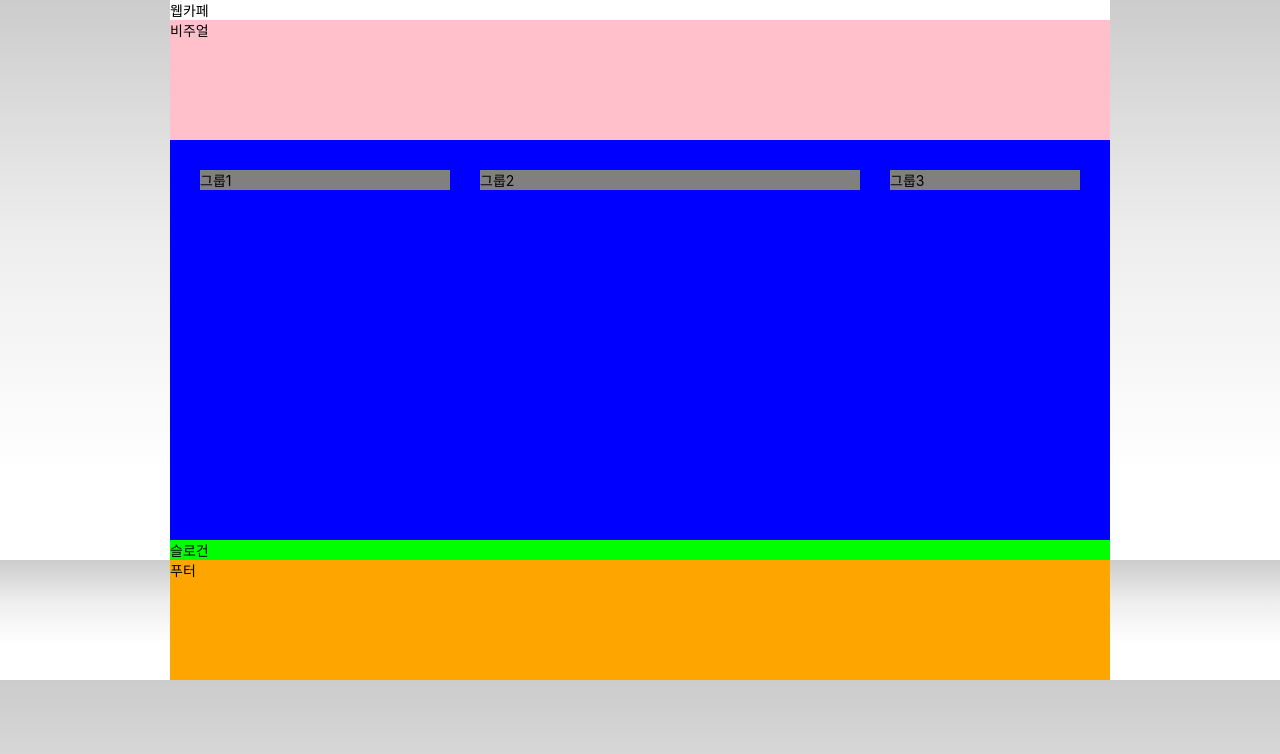
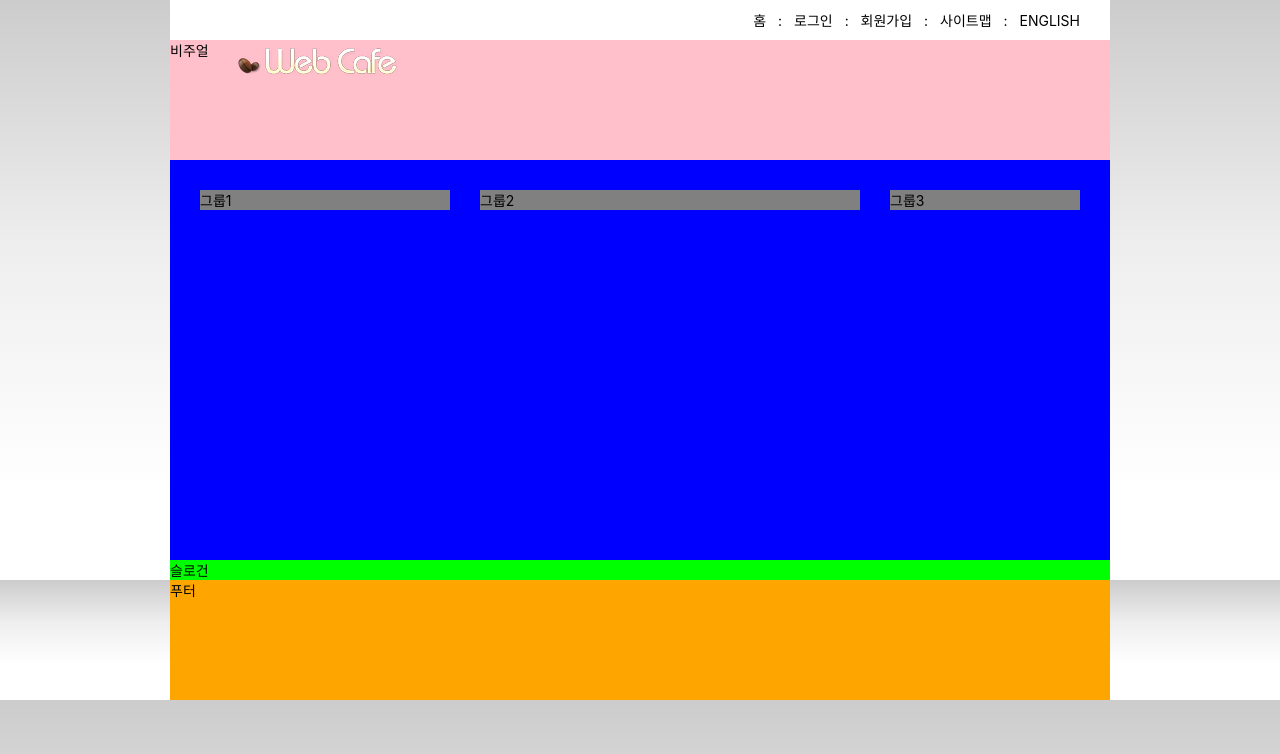
Before and after one commit to leejaelll/zeroConnecTo, a website: page HTML5/index.html in a window 1280 px wide. Drawn offline with Linux system fonts and the light colour scheme; a web font is replaced by a local one.

Commit message:
로고 및 멤버링크 마크업과 디자인 완성

```diff
--- a/HTML5/css/index.css
+++ b/HTML5/css/index.css
@@ -1,5 +1,8 @@
 @import url("./normalize.css");
 @import url("./reset.css");
+:root {
+    --spacing: 8px;
+}
 
 *,
 *::before,
@@ -28,6 +31,11 @@ body {
     );
 }
 
+a {
+    text-decoration: none;
+    color: inherit;
+}
+
 /* 레이아웃 */
 
 .header,
@@ -41,8 +49,36 @@ body {
 /* Header */
 .header {
     background-color: #fff;
+    position: relative;
+    padding: 0 30px;
+}
+/* 로고 */
+.logo {
+    /* background: blue; */
+    position: absolute;
+    top: 45px;
+    left: 65px;
 }
 
+/* 멤버 링크 모음 */
+.member {
+    /* display: flex;
+    flex-flow: row nowrap;
+    justify-content: flex-end;
+    align-items: center; */
+    text-align: right;
+    padding: 4px 0;
+    transform: translateX(8px);
+}
+.member li,
+.member a {
+    display: inline-block;
+}
+
+.member a {
+    padding: 6px 8px;
+    text-transform: uppercase;
+}
 /* Visual */
 .visual {
     background: pink;
--- a/HTML5/index.html
+++ b/HTML5/index.html
@@ -14,7 +14,30 @@
     </head>
     <body>
         <header class="header">
-            <h1>웹카페</h1>
+            <h1 class="logo">
+                <a href="/"><img src="./assets/logo.png" alt="Web Cafe" /></a>
+            </h1>
+            <ul class="member">
+                <li>
+                    <a href="/">홈</a>
+                </li>
+                <li>
+                    <span aria-hidden="true">:</span>
+                    <a href="/">로그인</a>
+                </li>
+                <li>
+                    <span aria-hidden="true">:</span>
+                    <a href="/">회원가입</a>
+                </li>
+                <li>
+                    <span aria-hidden="true">:</span>
+                    <a href="/">사이트맵</a>
+                </li>
+                <li>
+                    <span aria-hidden="true">:</span>
+                    <a href="/">english</a>
+                </li>
+            </ul>
         </header>
         <div class="visual">비주얼</div>
         <main class="main clearfix">
```
